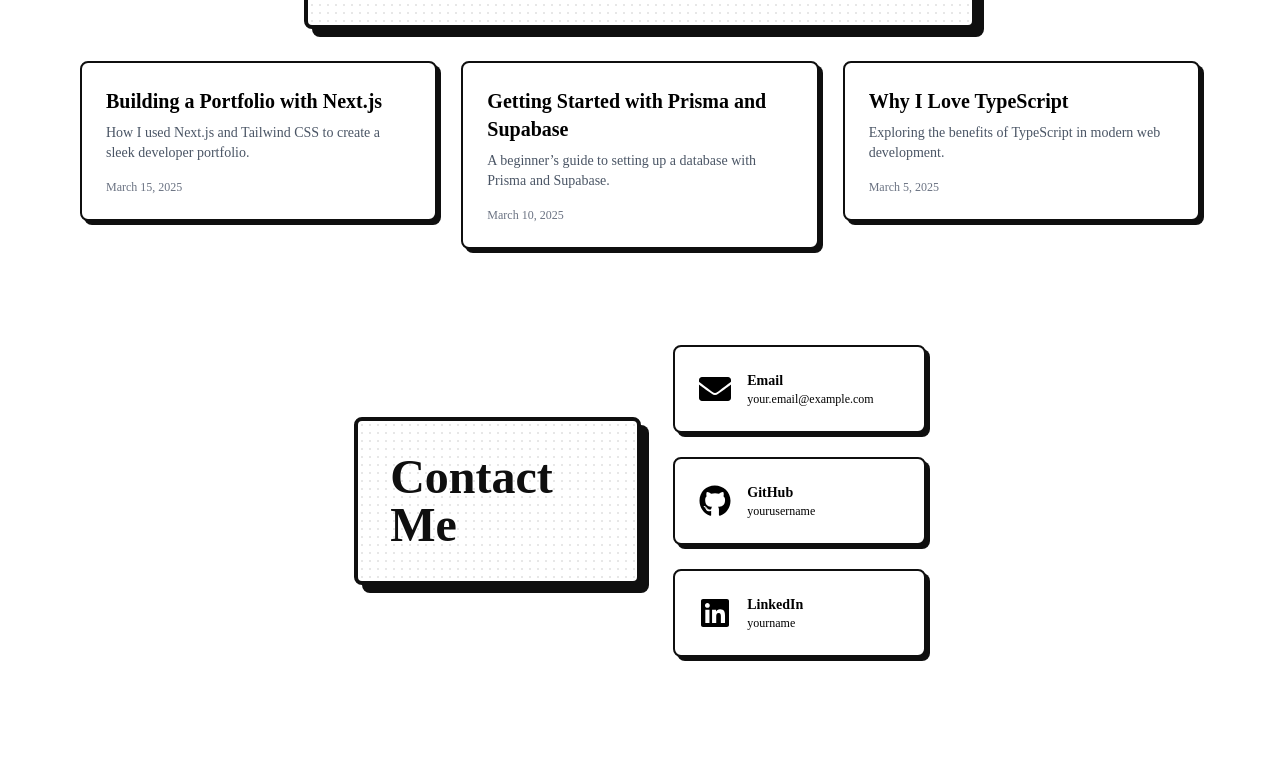
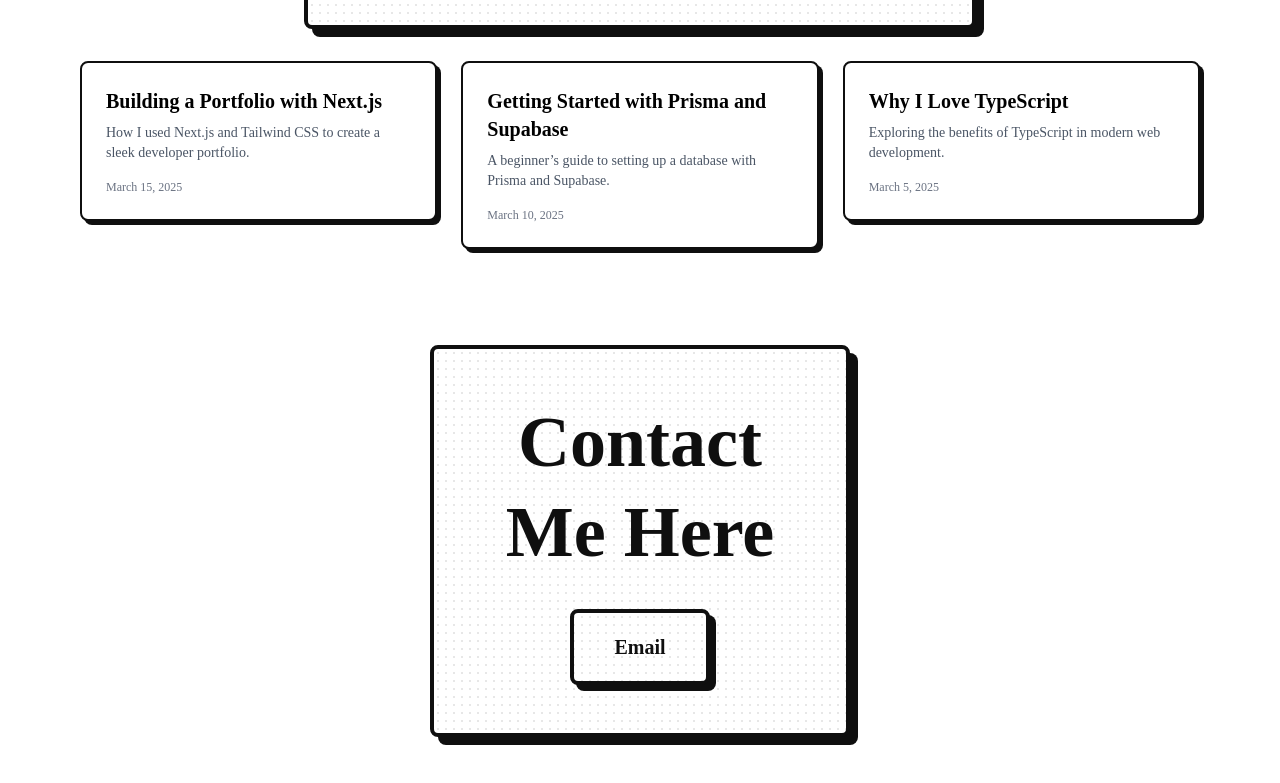
Before and after one commit to jerkeyray/Jerkeyray-Porfolio, a Next.js app: page / in a window 1280 px wide. Shown: the part 3283-4066 px from the top of the page. Before the commit the page ends 3988 px from the top, so only its background shows below. Built offline with nearby package versions, Linux system fonts and the light colour scheme.

Commit message:
Add contact me page

```diff
--- a/components/AboutMe.tsx
+++ b/components/AboutMe.tsx
@@ -40,7 +40,7 @@ const AboutMe = () => {
         </p>
         {/* Speech Bubble */}
         <div className="relative mt-6 p-4 bg-[#F9F9F9] border-4 border-[#0F0F0F] rounded-md shadow-[6px_6px_0_#0F0F0F] text-center text-lg md:text-xl font-medium z-10">
-          <p>"Turning coffee into code, one line at a time!"</p>
+          <p>&quot;Turning coffee into code, one line at a time!&quot;</p>
         </div>
         {/* Social Media Links */}
         <div className="relative mt-8 flex justify-center space-x-6 z-10">
--- a/components/ContactMe.tsx
+++ b/components/ContactMe.tsx
@@ -1,33 +1,13 @@
-// components/ContactMe.tsx
-import Link from "next/link";
-import { FaGithub, FaEnvelope, FaLinkedin } from "react-icons/fa";
+"use client";
+import { useState } from "react";
 
 export default function ContactMe() {
-  const contactInfo = [
-    {
-      name: "Email",
-      icon: FaEnvelope,
-      value: "your.email@example.com",
-      href: "mailto:your.email@example.com",
-    },
-    {
-      name: "GitHub",
-      icon: FaGithub,
-      value: "yourusername",
-      href: "https://github.com/yourusername",
-    },
-    {
-      name: "LinkedIn",
-      icon: FaLinkedin,
-      value: "yourname",
-      href: "https://linkedin.com/in/yourname",
-    },
-  ];
+  const [showEmail, setShowEmail] = useState(false);
 
   return (
-    <section className="py-12 flex flex-col md:flex-row items-center justify-center">
-      {/* Left Section: Title */}
-      <div className="relative w-full md:w-1/2 max-w-2xl mx-4 p-8 bg-[#FFFFFF] text-[#0F0F0F] border-4 border-[#0F0F0F] rounded-md shadow-[8px_8px_0_#0F0F0F] overflow-hidden mb-8 md:mb-0">
+    <section className="py-12 flex flex-col items-center justify-center">
+      {/* Compact Contact Me Container */}
+      <div className="relative w-full max-w-3xl mx-6 p-12 bg-[#FFFFFF] text-[#0F0F0F] border-4 border-[#0F0F0F] rounded-md shadow-[8px_8px_0_#0F0F0F] overflow-hidden flex flex-col items-center">
         <div
           className="absolute inset-0 opacity-10 pointer-events-none"
           style={{
@@ -35,31 +15,17 @@ export default function ContactMe() {
             backgroundSize: "8px 8px",
           }}
         />
-        <h2 className="relative text-4xl md:text-5xl font-bold text-center md:text-left z-10">
-          Contact Me
+        {/* Contact Me Text */}
+        <h2 className="text-6xl md:text-7xl font-bold leading-tight z-10 text-center mb-8">
+          Contact <br /> Me Here
         </h2>
-      </div>
-
-      {/* Right Section: Contact Info */}
-      <div className="max-w-6xl w-full md:w-1/2 px-4">
-        <div className="grid grid-cols-1 sm:grid-cols-2 md:grid-cols-1 gap-6">
-          {contactInfo.map((item, index) => (
-            <Link
-              key={index}
-              href={item.href}
-              target="_blank"
-              rel="noopener noreferrer"
-            >
-              <div className="flex items-center p-6 bg-[#FFFFFF] border-2 border-[#0F0F0F] rounded-md shadow-[4px_4px_0_#0F0F0F]">
-                <item.icon className="w-8 h-8 mr-4" />
-                <div>
-                  <p className="text-sm font-semibold">{item.name}</p>
-                  <p className="text-xs">{item.value}</p>
-                </div>
-              </div>
-            </Link>
-          ))}
-        </div>
+        {/* Centered Button */}
+        <button
+          onClick={() => setShowEmail(!showEmail)}
+          className="px-10 py-5 bg-[#FFFFFF] text-[#0F0F0F] text-lg md:text-xl font-bold rounded-md border-4 border-[#0F0F0F] shadow-[6px_6px_0_#0F0F0F] hover:bg-[#0077FF] hover:text-[#FFFFFF] hover:shadow-[6px_6px_0_#0056B3] transition-all"
+        >
+          {showEmail ? "srivastavya24@gmail.com" : "Email"}
+        </button>
       </div>
     </section>
   );
```
